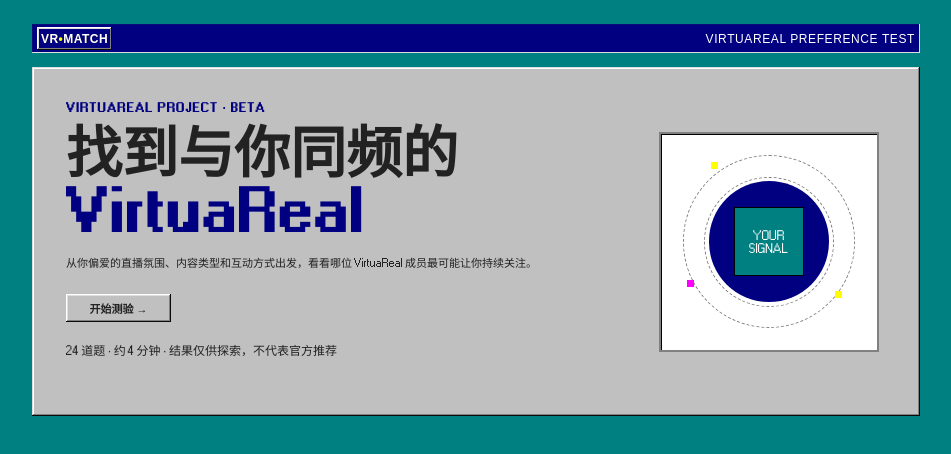
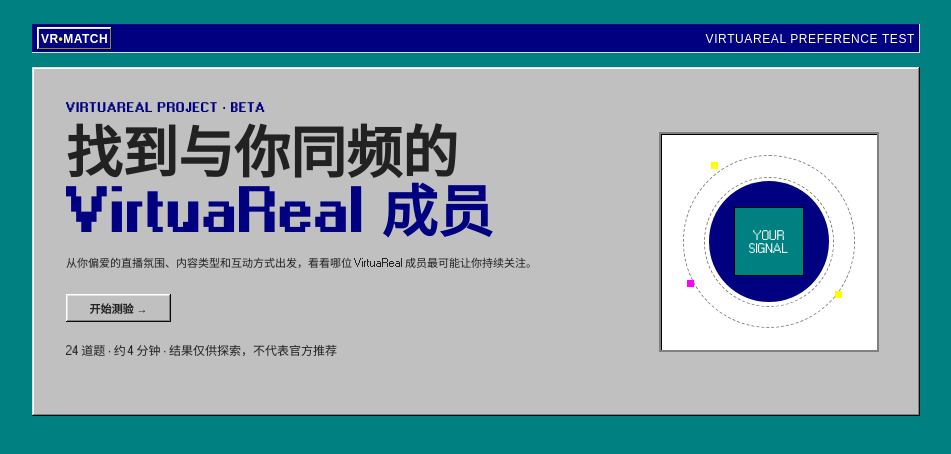
Before and after one commit to Xinrea/vr-match, a React (Vite) app: page / in a window 1280 px wide. Shown: the top 454 px of the page, without its empty margins (164-1115 px from the left). Built offline with nearby package versions, Linux system fonts and the light colour scheme.

Commit message:
Clarify VirtuaReal member slogan

```diff
--- a/index.html
+++ b/index.html
@@ -5,7 +5,7 @@
     <meta name="viewport" content="width=device-width, initial-scale=1.0" />
     <meta name="theme-color" content="#11111b" />
     <meta name="description" content="从直播氛围、内容类型和互动偏好出发，找到与你同频的 VirtuaReal 成员。" />
-    <title>哪位 VirtuaReal 与你同频？</title>
+    <title>哪位 VirtuaReal 成员与你同频？</title>
     <link rel="preconnect" href="https://fonts.googleapis.com" />
     <link rel="preconnect" href="https://fonts.gstatic.com" crossorigin />
     <link href="https://fonts.googleapis.com/css2?family=DM+Mono:wght@400;500&family=Noto+Sans+SC:wght@400;500;600;700;800;900&display=swap" rel="stylesheet" />
--- a/src/main.jsx
+++ b/src/main.jsx
@@ -64,7 +64,7 @@
     window.addEventListener("keydown", onKeyDown); return () => window.removeEventListener("keydown", onKeyDown);
   });
   const topbar = <div className="topbar"><button className="brand" onClick={() => setScreen("home")}>VR<span className="brand-dot">•</span>MATCH</button><span className="eyebrow">VirtuaReal preference test</span></div>;
-  if (screen === "home") return <><>{topbar}</><section className="hero window"><div className="window-body"><div className="eyebrow">VirtuaReal Project · beta</div><h1>找到与你同频的<br /><em>VirtuaReal</em></h1><p>从你偏爱的直播氛围、内容类型和互动方式出发，看看哪位 VirtuaReal 成员最可能让你持续关注。</p><button className="primary-button" onClick={restart}>开始测验 <span>→</span></button><p className="home-footnote">24 道题 · 约 4 分钟 · 结果仅供探索，不代表官方推荐</p></div><div className="orb-stage" aria-hidden="true"><div className="orbit one" /><div className="orbit two" /><div className="orb" /><div className="orb-core">YOUR<br />SIGNAL</div><i className="star a" /><i className="star b" /><i className="star c" /></div></section></>;
+  if (screen === "home") return <><>{topbar}</><section className="hero window"><div className="window-body"><div className="eyebrow">VirtuaReal Project · beta</div><h1>找到与你同频的<br /><em>VirtuaReal 成员</em></h1><p>从你偏爱的直播氛围、内容类型和互动方式出发，看看哪位 VirtuaReal 成员最可能让你持续关注。</p><button className="primary-button" onClick={restart}>开始测验 <span>→</span></button><p className="home-footnote">24 道题 · 约 4 分钟 · 结果仅供探索，不代表官方推荐</p></div><div className="orb-stage" aria-hidden="true"><div className="orbit one" /><div className="orbit two" /><div className="orb" /><div className="orb-core">YOUR<br />SIGNAL</div><i className="star a" /><i className="star b" /><i className="star c" /></div></section></>;
   if (screen === "quiz") return <><>{topbar}</><section className="quiz-layout"><div className="progress-meta"><span>QUESTION {String(index + 1).padStart(2, "0")}</span><span>{index + 1} / {questions.length}</span></div><div className="progress-track"><div className="progress-value" style={{ width: `${((index + 1) / questions.length) * 100}%` }} /></div><article className="question-card window"><div className="window-body"><div className="eyebrow">{question.dimension.replaceAll("_", " · ")}</div><h1>{question.prompt}</h1><div className="option-list" role="group" aria-label="回答选项">{question.options.map((option, optionIndex) => <button key={option.id} className="option" onClick={() => answer(option.id)} aria-pressed={answers[question.id] === option.id}><span>{option.label}</span><span className="option-key">{optionIndex + 1}</span></button>)}</div><div className="quiz-actions"><button className="text-button" disabled={index === 0} onClick={() => setIndex((value) => value - 1)}>← 上一题</button><button className="primary-button" disabled={!answers[question.id]} onClick={next}>{index === questions.length - 1 ? "查看结果" : "下一题 →"}</button></div></div></article></section></>;
   const { primary: realPrimary, alternatives, tier, ranking } = result;
   const zhouyiPrimary = ranking.find(({ member: candidate }) => candidate.id === "zhouyi") ?? realPrimary;
```
